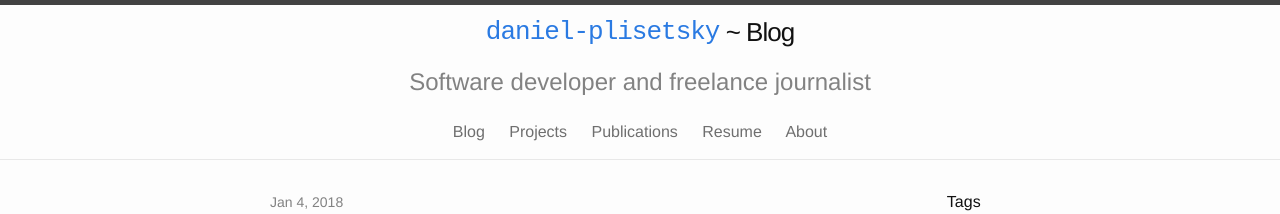
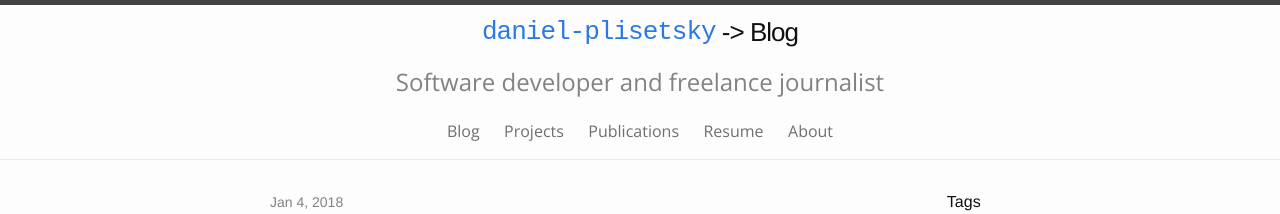
Before and after one commit to danplisetsky/danplisetsky.github.io-legacy, a Jekyll site: the page built from index.html, in a window 1280 px wide. Shown: the top 214 px of the page. Built offline with Jekyll 4.4.1, drawn with Linux system fonts in a browser that asks for light colours; the list of posts is cut into pages by our own code.

Commit message:
add open sans font to subtitle and nav; change tilde to arrow in header

```diff
--- a/_sass/minima.scss
+++ b/_sass/minima.scss
@@ -55,3 +55,5 @@
   "svg-icons",
   "home",
   "publications";
+
+@import url("https://fonts.googleapis.com/css?family=Open+Sans:400,700");
--- a/_sass/minima/_layout.scss
+++ b/_sass/minima/_layout.scss
@@ -58,12 +58,13 @@
 
 .site-title-section:before {
   @include media-query-not($on-mobile) {
-    content: "\00a0~ ";
+    content: "\00a0-> ";
   }
 }
 
 .subtitle-text {
   text-align: center;
+  font-family: "Open Sans", sans-serif;
   color: $grey-color;
   margin: 5px auto;
   @include media-query-not($on-mobile) {
@@ -99,12 +100,13 @@
   @include media-query-not($on-mobile) {
     .page-link {
       opacity: 0.6;
+      font-family: "Open Sans", sans-serif;
     }
 
     .page-link:hover {
       text-decoration: none;
       opacity: 1;
-      font-weight: bolder;
+      font-weight: bold;
     }
   }
 
```
